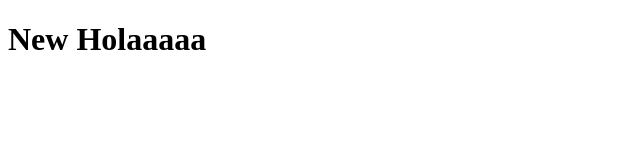
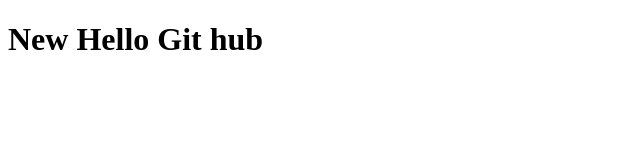
Before and after one commit to Nikolas2407/hello-git, a plain HTML site: page index.html in a window 1280 px wide. Shown: the whole page, without its empty margins (0-640 px from the left). Drawn offline with Linux system fonts and the light colour scheme.

Commit message:
Hello Github

```diff
--- a/index.html
+++ b/index.html
@@ -6,6 +6,6 @@
     <title>Document</title>
 </head>
 <body>
-    <h1>New Holaaaaa</h1>
+    <h1>New Hello Git hub</h1>
 </body>
 </html>
```
